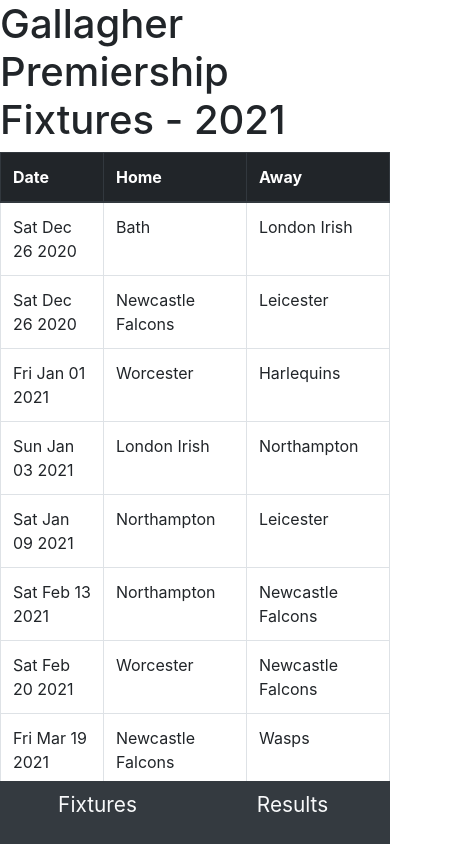
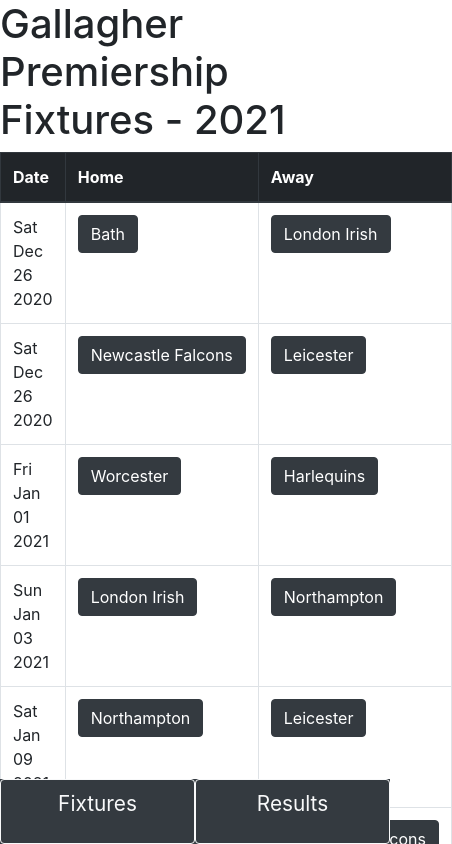
Before and after one commit to thecodehippo/last-react, a React (Create React App) app: page / in a window 390 px wide. Both pictures are taken after a click on the element "Fixtures". Shown: the top 844 px of the page, 452 px wide, since content can reach past the window. Built offline with nearby package versions, Linux system fonts and the light colour scheme.

Commit message:
Updated Pickslip to add/remove

```diff
--- a/src/App.js
+++ b/src/App.js
@@ -5,7 +5,6 @@ import Jumbotron from './components/Jumbotron';
 import Cards from './components/Cards';
 import Results from './components/Results';
 import Fixtures from './components/Fixtures';
-import Pickslip from './components/Pickslip';
 
 class App extends React.Component {
   constructor(props) {
@@ -29,7 +28,6 @@ class App extends React.Component {
         <div>
           <Jumbotron />
           <Cards />
-          <Pickslip />
         </div>
       )
     }
--- a/src/components/Fixtures.js
+++ b/src/components/Fixtures.js
@@ -1,7 +1,36 @@
 import React from 'react';
 import rugbyFixtures from '../data/FixturesData';
+import Pickslip from './Pickslip';
 
 class Fixtures extends React.Component {
+  constructor(props) {
+    super(props);
+    this.state = { team: [] };
+    this.addTeam = this.addTeam.bind(this)
+    this.removeTeam = this.removeTeam.bind(this)
+  }
+
+  addTeam(e) {
+    const t = e.target.value;
+    const atArray = [...this.state.team]
+    const atIndex = atArray.indexOf(t);
+    if (atIndex === -1) {
+      this.setState(
+        {
+          team: [ ...this.state.team, t ]
+        }
+      )
+    }
+  }
+
+  removeTeam(t) {
+    const rtArray = [...this.state.team];
+    const rtIndex = rtArray.indexOf(t);
+    rtArray.splice(rtIndex, 1);
+    this.setState({ team: rtArray })
+  }
+
+
   createTable = () => {
     let table = [];
 
@@ -12,8 +41,8 @@ class Fixtures extends React.Component {
         table.push(
           <tr key={`row${i}`}>
             <td>{evDate.toDateString()}</td>
-            <td>{rugbyFixtures.results[i].home}</td>
-            <td>{rugbyFixtures.results[i].away}</td>
+            <td><button className="btn btn-dark" onClick={this.addTeam} value={rugbyFixtures.results[i].home}>{rugbyFixtures.results[i].home}</button></td>
+            <td><button className="btn btn-dark" onClick={this.addTeam} value={rugbyFixtures.results[i].away}>{rugbyFixtures.results[i].away}</button></td>
           </tr>
         )
       }
@@ -24,6 +53,7 @@ class Fixtures extends React.Component {
   render() {
     return(
       <div>
+        <Pickslip team={this.state.team} onClick={this.removeTeam} />
         <h1>Gallagher Premiership Fixtures - 2021</h1>
         <table className="table table-bordered">
           <thead className="thead-dark">
--- a/src/components/Header.js
+++ b/src/components/Header.js
@@ -37,12 +37,12 @@ class Header extends React.Component {
           </div>
         </nav>
           <ul className="nav fixed-bottom bg-dark text-light d-md-none">
-            <li className="nav-item text-center col-sm-6 col-6">
+            <li className="border border-light rounded nav-item text-center col-sm-6 col-6">
               <p onClick={this.handleClick} title={this.props.link1} className="nav-link text-light">
               {this.props.link1}
             </p>
             </li>
-            <li className="nav-item text-center col-sm-6 col-6">
+            <li className="border border-light rounded nav-item text-center col-sm-6 col-6">
               <p onClick={this.handleClick} title={this.props.link2} className="nav-link text-light">
               {this.props.link2}
             </p>
--- a/src/components/Pickslip.js
+++ b/src/components/Pickslip.js
@@ -1,7 +1,34 @@
 import React from 'react';
 
-export const Pickslip = () =>{
-  return <button className="btn btn-primary">Hello</button>
+const Pickslip = (props) => {
+
+  const createPickslip = () => {
+    let table = [];
+
+    for (let i = 0; i < props.team.length; i++) {
+      table.push(
+        <li className="list-group-item" key={`t${i}`}>{props.team[i]}
+        <button onClick={dropTeam} value={props.team[i]} className="btn btn-danger float-right">REMOVE</button>
+        </li>
+      )
+    }
+    return table;
+  }
+
+  const dropTeam = (e) => {
+    const f = e.target.value;
+    props.onClick(f);
+  }
+
+
+  return (
+    <div>
+      <ul className="list-group">
+        {createPickslip()}
+      </ul>
+    </div>
+  )
 }
 
+
 export default Pickslip
--- a/src/components/Results.js
+++ b/src/components/Results.js
@@ -56,8 +56,8 @@ class Results extends React.Component {
             <tr>
               <th scope="col">Date</th>
               <th scope="col">Home</th>
-              <th scope="col">Home Score</th>
-              <th scope="col">Away Score</th>
+              <th scope="col">Score</th>
+              <th scope="col">Score</th>
               <th scope="col">Away</th>
             </tr>
           </thead>
```
